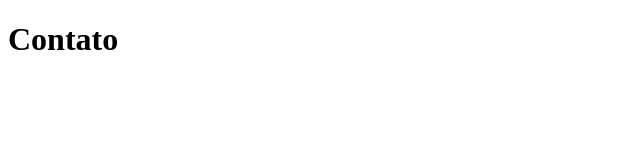
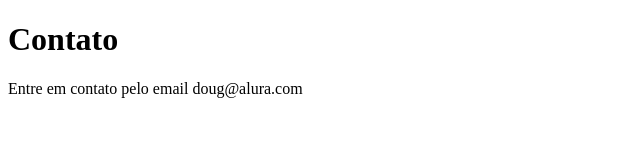
Before and after one commit to dougstyle47/sistema-de-cadastro, a plain HTML site: page contato.html in a window 1280 px wide. Shown: the whole page, without its empty margins (0-640 px from the left). Drawn offline with Linux system fonts and the light colour scheme.

Commit message:
adicionando email de contato

```diff
--- a/contato.html
+++ b/contato.html
@@ -7,5 +7,6 @@
 </head>
 <body>
     <h1> Contato</h1>
+    <p>Entre em contato pelo email doug@alura.com</p>
 </body>
 </html>
```
